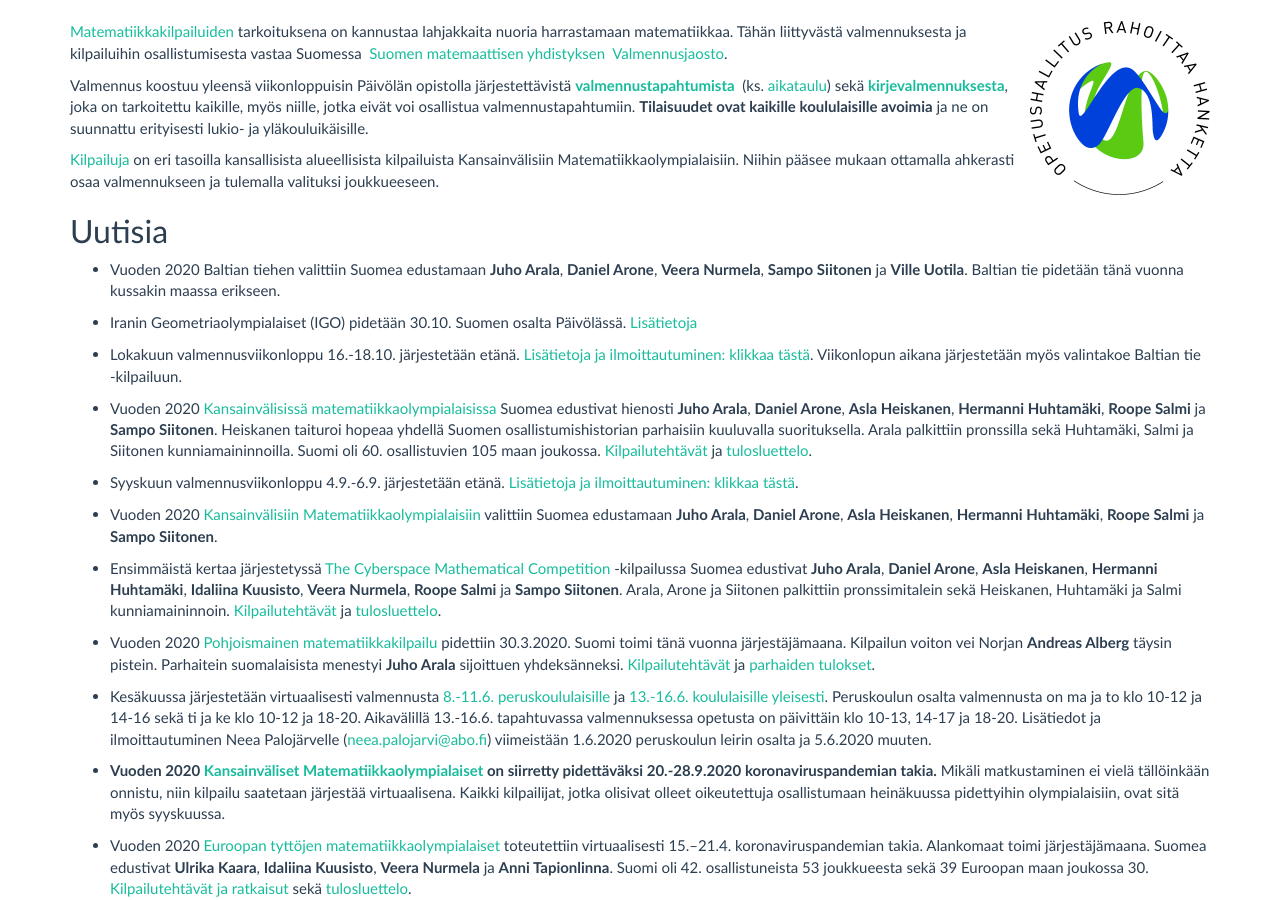
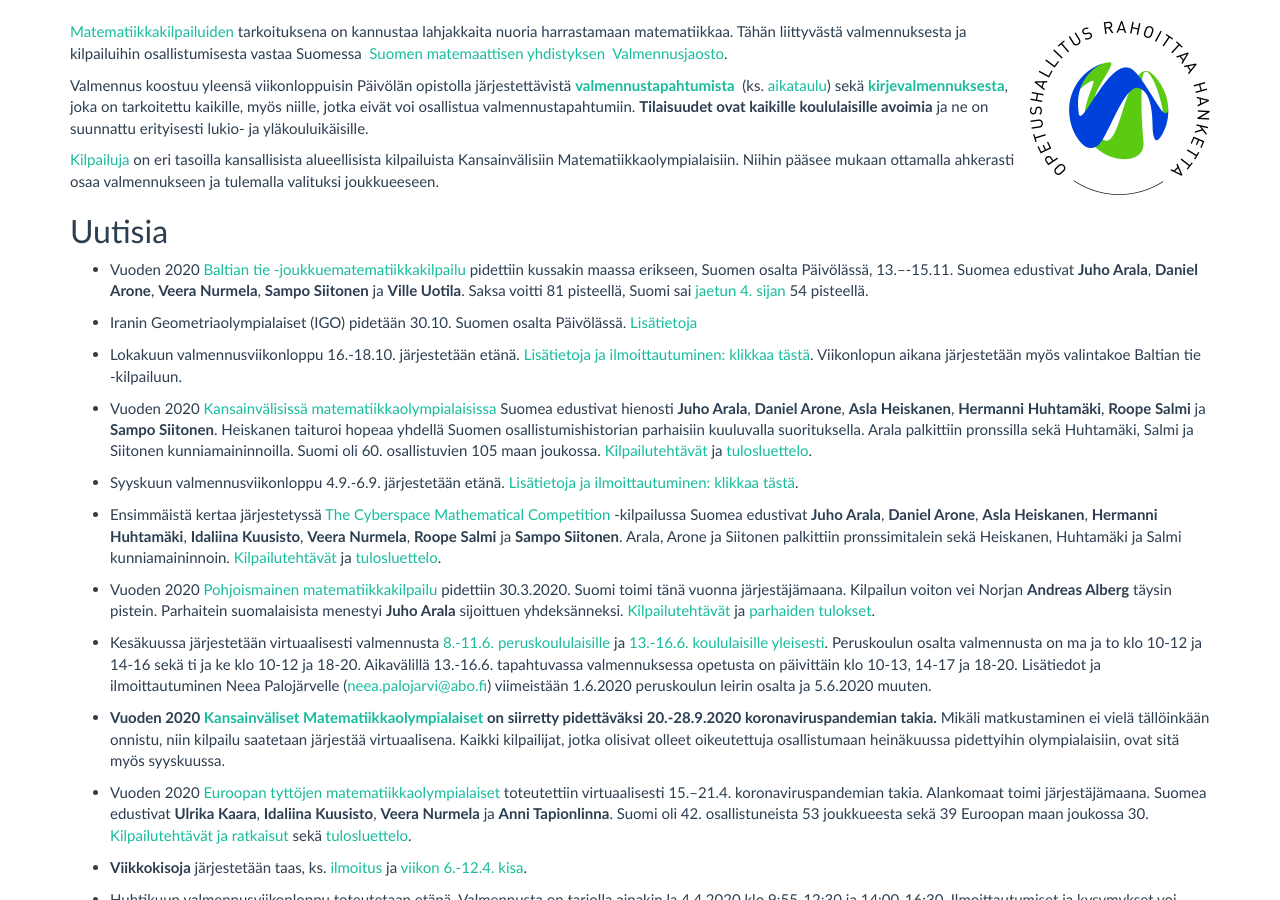
Before and after one commit to matematiikkakilpailut/matematiikkakilpailut.github.io, a Jekyll site: the page built from index.md, in a window 1280 px wide and 900 px high, scrolled down 321 px. Built offline with Jekyll 4.4.1, drawn with Linux system fonts in a browser that asks for light colours.

Commit message:
Updated the news section.

```diff
--- a/index.md
+++ b/index.md
@@ -39,7 +39,7 @@
 
 ## <a name="uutisia"></a>Uutisia
 
-* Vuoden 2020 Baltian tiehen valittiin Suomea edustamaan **Juho Arala**, **Daniel Arone**, **Veera Nurmela**, **Sampo Siitonen** ja **Ville Uotila**. Baltian tie pidetään tänä vuonna kussakin maassa erikseen.
+* Vuoden 2020 [Baltian tie -joukkuematematiikkakilpailu](https://bw2020.olympiaadid.ut.ee) pidettiin kussakin maassa erikseen, Suomen osalta Päivölässä, 13.&ndash;-15.11. Suomea edustivat **Juho Arala**, **Daniel Arone**, **Veera Nurmela**, **Sampo Siitonen** ja **Ville Uotila**. Saksa voitti 81 pisteellä, Suomi sai [jaetun 4. sijan](https://bw2020.olympiaadid.ut.ee/?page_id=43) 54 pisteellä.
 
 * Iranin Geometriaolympialaiset (IGO) pidetään 30.10. Suomen osalta Päivölässä. [Lisätietoja](/IGO/)
 
@@ -49,8 +49,6 @@
 * Vuoden 2020 [Kansainvälisissä matematiikkaolympialaisissa](https://imo2020.ru/) Suomea edustivat hienosti **Juho Arala**, **Daniel Arone**, **Asla Heiskanen**, **Hermanni Huhtamäki**, **Roope Salmi** ja **Sampo Siitonen**. Heiskanen taituroi hopeaa yhdellä Suomen osallistumishistorian parhaisiin kuuluvalla suorituksella. Arala palkittiin pronssilla sekä Huhtamäki, Salmi ja Siitonen kunniamaininnoilla. Suomi oli 60. osallistuvien 105 maan joukossa. [Kilpailutehtävät](https://matematiikkakilpailut.fi/IMO/2020/teht2020.pdf) ja [tulosluettelo](https://www.imo-official.org/year_country_r.aspx?year=2020).
 
 * Syyskuun valmennusviikonloppu 4.9.-6.9. järjestetään etänä. [Lisätietoja ja ilmoittautuminen: klikkaa tästä](/aikataulu/2020W36/).
-
-* Vuoden 2020 [Kansainvälisiin Matematiikkaolympialaisiin](https://imo2020.ru/) valittiin Suomea edustamaan **Juho Arala**, **Daniel Arone**, **Asla Heiskanen**, **Hermanni Huhtamäki**, **Roope Salmi** ja **Sampo Siitonen**.
 
 * Ensimmäistä kertaa järjestetyssä [The Cyberspace Mathematical Competition](https://artofproblemsolving.com/contests/cmc) -kilpailussa Suomea edustivat **Juho Arala**, **Daniel Arone**, **Asla Heiskanen**, **Hermanni Huhtamäki**, **Idaliina Kuusisto**, **Veera Nurmela**, **Roope Salmi** ja **Sampo Siitonen**. Arala, Arone ja Siitonen palkittiin pronssimitalein sekä Heiskanen, Huhtamäki ja Salmi kunniamaininnoin. [Kilpailutehtävät](https://data.artofproblemsolving.com/images/contests/CMC_brochure.pdf) ja [tulosluettelo](https://artofproblemsolving.com/contests/cmc/leaderboards).
 
```
